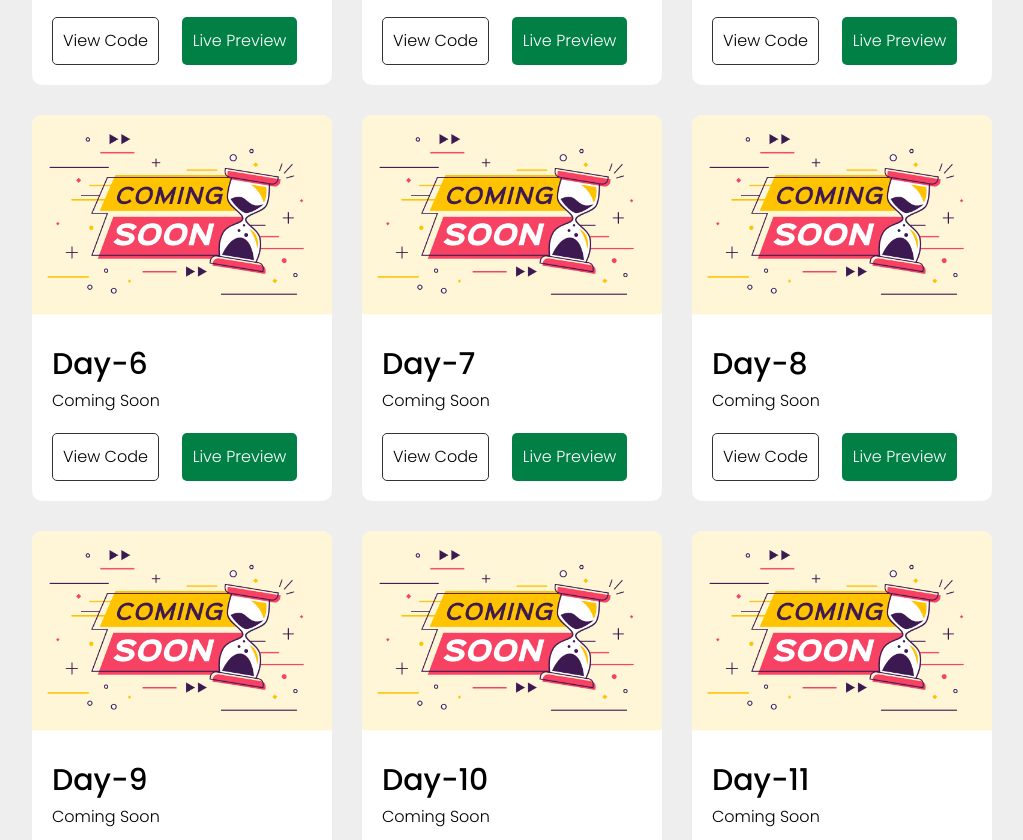
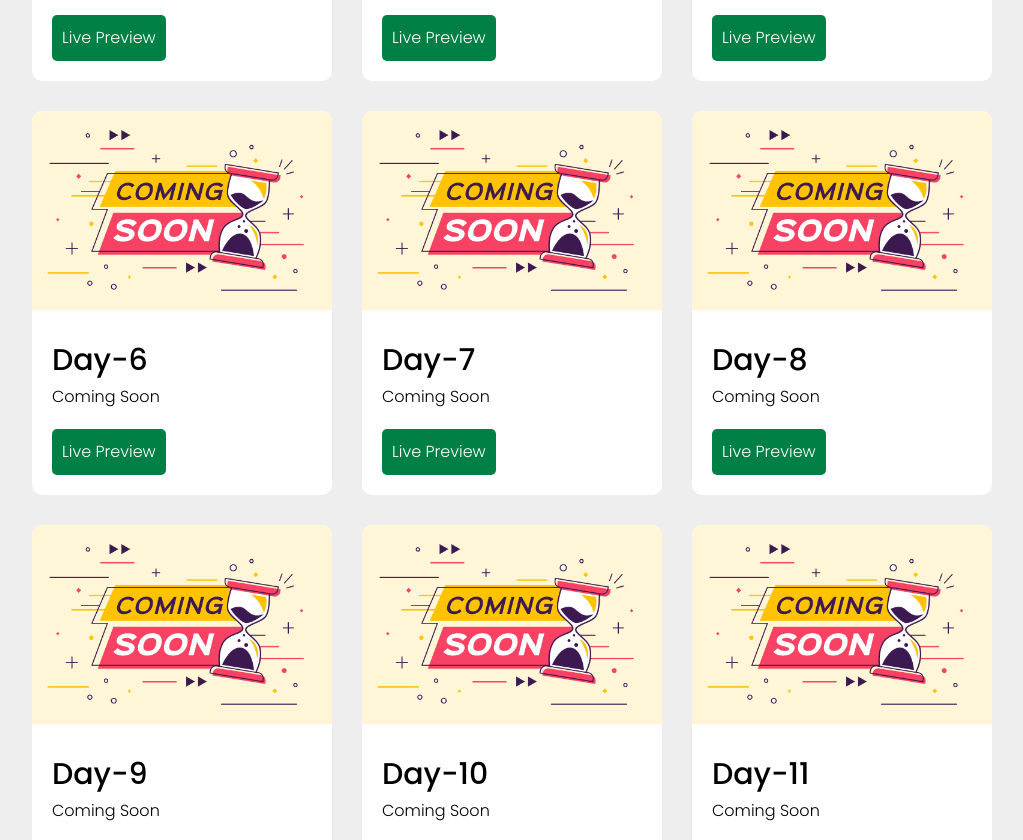
Before and after one commit to PawanJS/JS30, a plain HTML site: page index.html in a window 1280 px wide. Shown: the part 767-1607 px from the top of the page, without its empty margins (128-1151 px from the left). Drawn offline with Linux system fonts and the light colour scheme.

Commit message:
first day challange completed

```diff
--- a/css/style.css
+++ b/css/style.css
@@ -34,18 +34,14 @@ body {
   padding: 2rem;
 }
 
-.btn,
-.btn-outline {
+.btn {
   display: inline-block;
   text-decoration: none;
   padding: 1rem;
   font-size: 1.6rem;
   border-radius: 0.5rem;
-}
-.btn {
   color: #fff;
   background-color: #008044;
-  border: 1px solid transparent;
 }
 
 .btn-outline {
--- a/index.html
+++ b/index.html
@@ -20,7 +20,6 @@
         <div class="wrapper">
           <h2>Day-1</h2>
           <p>Drum Kit</p>
-          <a href="Day-1" class="btn-outline" target="_blank">View Code</a>
           <a href="Day-1/index.html" class="btn" target="_blank">
             Live Preview
           </a>
@@ -33,7 +32,6 @@
         <div class="wrapper">
           <h2>Day-2</h2>
           <p>Coming Soon</p>
-          <a href="#" class="btn-outline" target="_blank">View Code</a>
           <a href="#" class="btn" target="_blank">Live Preview</a>
         </div>
       </div>
@@ -44,7 +42,6 @@
         <div class="wrapper">
           <h2>Day-3</h2>
           <p>Coming Soon</p>
-          <a href="#" class="btn-outline" target="_blank">View Code</a>
           <a href="#" class="btn" target="_blank">Live Preview</a>
         </div>
       </div>
@@ -55,7 +52,6 @@
         <div class="wrapper">
           <h2>Day-4</h2>
           <p>Coming Soon</p>
-          <a href="#" class="btn-outline" target="_blank">View Code</a>
           <a href="#" class="btn" target="_blank">Live Preview</a>
         </div>
       </div>
@@ -66,7 +62,6 @@
         <div class="wrapper">
           <h2>Day-5</h2>
           <p>Coming Soon</p>
-          <a href="#" class="btn-outline" target="_blank">View Code</a>
           <a href="#" class="btn" target="_blank">Live Preview</a>
         </div>
       </div>
@@ -77,7 +72,6 @@
         <div class="wrapper">
           <h2>Day-6</h2>
           <p>Coming Soon</p>
-          <a href="#" class="btn-outline" target="_blank">View Code</a>
           <a href="#" class="btn" target="_blank">Live Preview</a>
         </div>
       </div>
@@ -88,7 +82,6 @@
         <div class="wrapper">
           <h2>Day-6</h2>
           <p>Coming Soon</p>
-          <a href="#" class="btn-outline" target="_blank">View Code</a>
           <a href="#" class="btn" target="_blank">Live Preview</a>
         </div>
       </div>
@@ -99,7 +92,6 @@
         <div class="wrapper">
           <h2>Day-7</h2>
           <p>Coming Soon</p>
-          <a href="#" class="btn-outline" target="_blank">View Code</a>
           <a href="#" class="btn" target="_blank">Live Preview</a>
         </div>
       </div>
@@ -110,7 +102,6 @@
         <div class="wrapper">
           <h2>Day-8</h2>
           <p>Coming Soon</p>
-          <a href="#" class="btn-outline" target="_blank">View Code</a>
           <a href="#" class="btn" target="_blank">Live Preview</a>
         </div>
       </div>
@@ -121,7 +112,6 @@
         <div class="wrapper">
           <h2>Day-9</h2>
           <p>Coming Soon</p>
-          <a href="#" class="btn-outline" target="_blank">View Code</a>
           <a href="#" class="btn" target="_blank">Live Preview</a>
         </div>
       </div>
@@ -132,7 +122,6 @@
         <div class="wrapper">
           <h2>Day-10</h2>
           <p>Coming Soon</p>
-          <a href="#" class="btn-outline" target="_blank">View Code</a>
           <a href="#" class="btn" target="_blank">Live Preview</a>
         </div>
       </div>
@@ -143,7 +132,6 @@
         <div class="wrapper">
           <h2>Day-11</h2>
           <p>Coming Soon</p>
-          <a href="#" class="btn-outline" target="_blank">View Code</a>
           <a href="#" class="btn" target="_blank">Live Preview</a>
         </div>
       </div>
@@ -154,7 +142,6 @@
         <div class="wrapper">
           <h2>Day-12</h2>
           <p>Coming Soon</p>
-          <a href="#" class="btn-outline" target="_blank">View Code</a>
           <a href="#" class="btn" target="_blank">Live Preview</a>
         </div>
       </div>
@@ -165,7 +152,6 @@
         <div class="wrapper">
           <h2>Day-13</h2>
           <p>Coming Soon</p>
-          <a href="#" class="btn-outline" target="_blank">View Code</a>
           <a href="#" class="btn" target="_blank">Live Preview</a>
         </div>
       </div>
@@ -176,7 +162,6 @@
         <div class="wrapper">
           <h2>Day-14</h2>
           <p>Coming Soon</p>
-          <a href="#" class="btn-outline" target="_blank">View Code</a>
           <a href="#" class="btn" target="_blank">Live Preview</a>
         </div>
       </div>
@@ -187,7 +172,6 @@
         <div class="wrapper">
           <h2>Day-15</h2>
           <p>Coming Soon</p>
-          <a href="#" class="btn-outline" target="_blank">View Code</a>
           <a href="#" class="btn" target="_blank">Live Preview</a>
         </div>
       </div>
@@ -198,7 +182,6 @@
         <div class="wrapper">
           <h2>Day-16</h2>
           <p>Coming Soon</p>
-          <a href="#" class="btn-outline" target="_blank">View Code</a>
           <a href="#" class="btn" target="_blank">Live Preview</a>
         </div>
       </div>
@@ -209,7 +192,6 @@
         <div class="wrapper">
           <h2>Day-17</h2>
           <p>Coming Soon</p>
-          <a href="#" class="btn-outline" target="_blank">View Code</a>
           <a href="#" class="btn" target="_blank">Live Preview</a>
         </div>
       </div>
@@ -220,7 +202,6 @@
         <div class="wrapper">
           <h2>Day-18</h2>
           <p>Coming Soon</p>
-          <a href="#" class="btn-outline" target="_blank">View Code</a>
           <a href="#" class="btn" target="_blank">Live Preview</a>
         </div>
       </div>
@@ -231,7 +212,6 @@
         <div class="wrapper">
           <h2>Day-19</h2>
           <p>Coming Soon</p>
-          <a href="#" class="btn-outline" target="_blank">View Code</a>
           <a href="#" class="btn" target="_blank">Live Preview</a>
         </div>
       </div>
@@ -242,7 +222,6 @@
         <div class="wrapper">
           <h2>Day-20</h2>
           <p>Coming Soon</p>
-          <a href="#" class="btn-outline" target="_blank">View Code</a>
           <a href="#" class="btn" target="_blank">Live Preview</a>
         </div>
       </div>
@@ -253,7 +232,6 @@
         <div class="wrapper">
           <h2>Day-21</h2>
           <p>Coming Soon</p>
-          <a href="#" class="btn-outline" target="_blank">View Code</a>
           <a href="#" class="btn" target="_blank">Live Preview</a>
         </div>
       </div>
@@ -264,7 +242,6 @@
         <div class="wrapper">
           <h2>Day-22</h2>
           <p>Coming Soon</p>
-          <a href="#" class="btn-outline" target="_blank">View Code</a>
           <a href="#" class="btn" target="_blank">Live Preview</a>
         </div>
       </div>
@@ -275,7 +252,6 @@
         <div class="wrapper">
           <h2>Day-23</h2>
           <p>Coming Soon</p>
-          <a href="#" class="btn-outline" target="_blank">View Code</a>
           <a href="#" class="btn" target="_blank">Live Preview</a>
         </div>
       </div>
@@ -286,7 +262,6 @@
         <div class="wrapper">
           <h2>Day-24</h2>
           <p>Coming Soon</p>
-          <a href="#" class="btn-outline" target="_blank">View Code</a>
           <a href="#" class="btn" target="_blank">Live Preview</a>
         </div>
       </div>
@@ -297,7 +272,6 @@
         <div class="wrapper">
           <h2>Day-25</h2>
           <p>Coming Soon</p>
-          <a href="#" class="btn-outline" target="_blank">View Code</a>
           <a href="#" class="btn" target="_blank">Live Preview</a>
         </div>
       </div>
@@ -308,7 +282,6 @@
         <div class="wrapper">
           <h2>Day-26</h2>
           <p>Coming Soon</p>
-          <a href="#" class="btn-outline" target="_blank">View Code</a>
           <a href="#" class="btn" target="_blank">Live Preview</a>
         </div>
       </div>
@@ -319,7 +292,6 @@
         <div class="wrapper">
           <h2>Day-27</h2>
           <p>Coming Soon</p>
-          <a href="#" class="btn-outline" target="_blank">View Code</a>
           <a href="#" class="btn" target="_blank">Live Preview</a>
         </div>
       </div>
@@ -330,7 +302,6 @@
         <div class="wrapper">
           <h2>Day-28</h2>
           <p>Coming Soon</p>
-          <a href="#" class="btn-outline" target="_blank">View Code</a>
           <a href="#" class="btn" target="_blank">Live Preview</a>
         </div>
       </div>
@@ -341,7 +312,6 @@
         <div class="wrapper">
           <h2>Day-29</h2>
           <p>Coming Soon</p>
-          <a href="#" class="btn-outline" target="_blank">View Code</a>
           <a href="#" class="btn" target="_blank">Live Preview</a>
         </div>
       </div>
@@ -352,7 +322,6 @@
         <div class="wrapper">
           <h2>Day-30</h2>
           <p>Coming Soon</p>
-          <a href="#" class="btn-outline" target="_blank">View Code</a>
           <a href="#" class="btn" target="_blank">Live Preview</a>
         </div>
       </div>
```
Also changed, not shown: Day-1/images/background.jpg.
